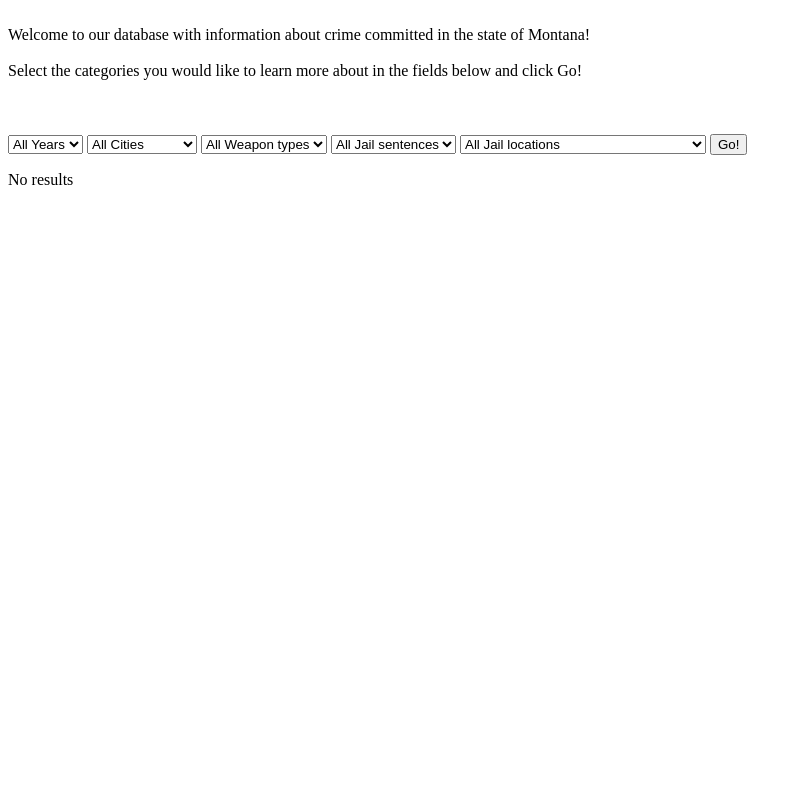
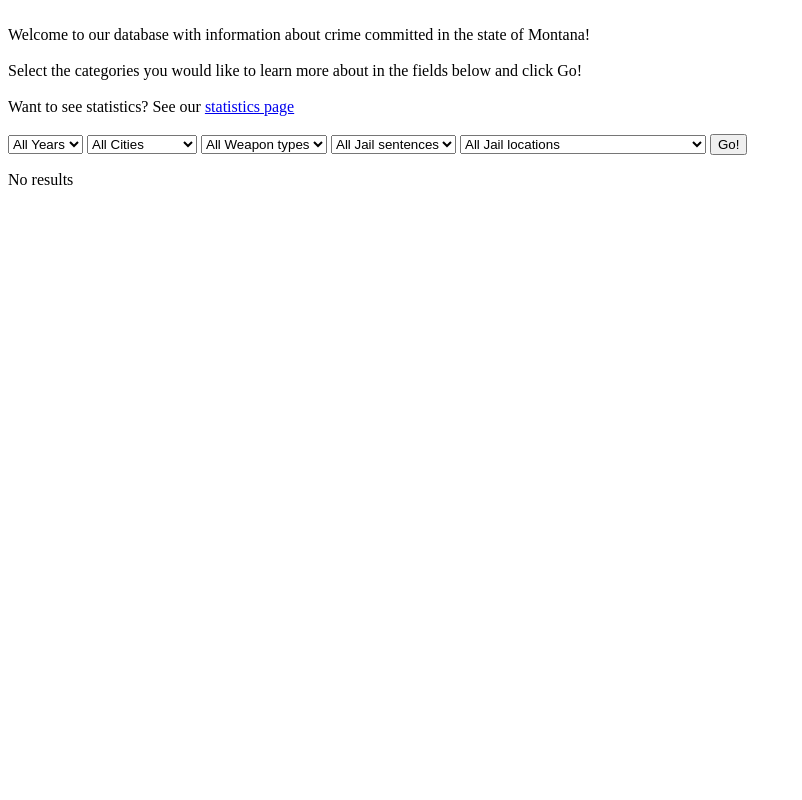
Before and after one commit to julianryorex/Databases-US_Crime, a PHP site: page /?Year=1 in a window 1280 px wide. Shown: the whole page, without its empty margins (0-802 px from the left). Run offline with PHP 8.4, Linux system fonts and the light colour scheme; data comes from the database, SQL or seed files in the repository; data that the repository does not hold is empty.

Commit message:
added text and link to statistics page

```diff
--- a/website/index.php
+++ b/website/index.php
@@ -4,7 +4,11 @@
 Welcome to our database with information about crime committed in the state of Montana!
 <br/>
 <br/>
-Select the categories you would like to learn more about in the fields below and click Go!<br/><br/><br/><br/>
+Select the categories you would like to learn more about in the fields below and click Go!<br/><br/>
+
+Want to see statistics? See our <a href="statistics.php">statistics page</a>
+
+<br/><br/>
 <?php
 
 // Connecting to mySQL server
@@ -104,6 +108,7 @@ if ($connection_result->num_rows > 0){
 echo '<input type="submit" value="Go!">';
 echo "</form>\n";
 
+
 // main table
 
 $startQuery = "SELECT
```
